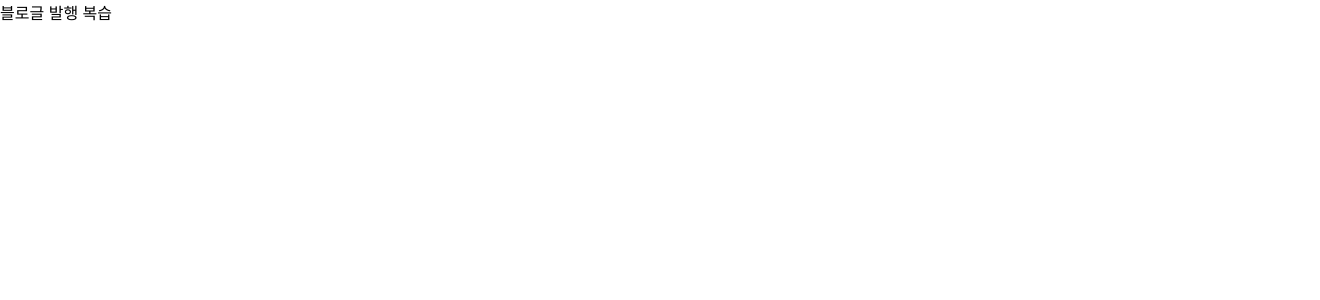
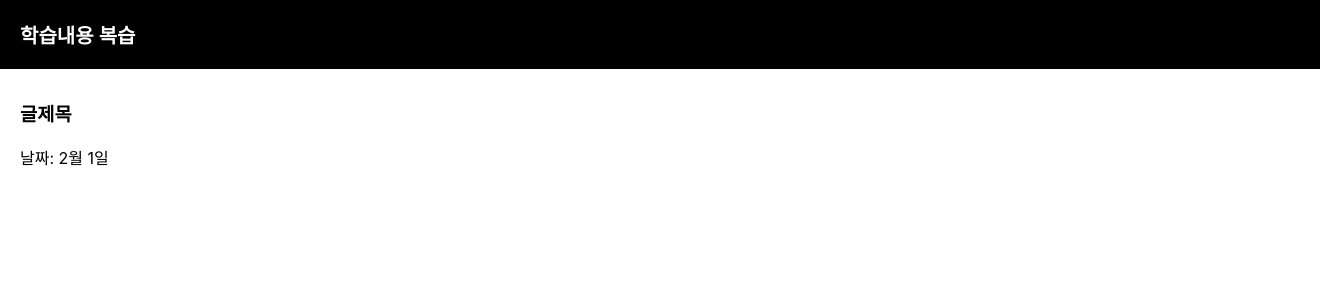
Before and after one commit to swoosh0723/egg, a React (Create React App) app: page / in a window 1280 px wide. Shown: the top 300 px of the page, 1320 px wide, since content can reach past the window. Built offline with nearby package versions, Linux system fonts and the light colour scheme.

Commit message:
[STUDY-20210209] components 생성

```diff
--- a/src/App.js
+++ b/src/App.js
@@ -9,102 +9,25 @@ function App() {
 
   return (
     <div className="App">
-      블로글 발행 복습
-
+      <div className="black-nav">학습내용 복습</div>
+      <div className="list">
+        <ListItem></ListItem>
+      </div>
     </div>
   );
+
 }
+
+// components명은 반드시 대문자
+function ListItem() {
+  return (
+    <>
+      <div className="listItem">
+        <h3>글제목</h3>
+        <p>날짜: 2월 1일</p>
+      </div>
+    </>
+  )
+}
+
 export default App;
-
-/*
-// 220124 //
-react 가장 큰 장점
-데이터 바인딩이 쉽다
-데이터 바인딩이란?
-api로 넘어오는 데이터를 변수로 넣는다.
-변수 이미지 함수 스타일 등등 .... 쉽게 넣을 수 있다
-style은 중괄호 object 형식으로
-*/
-
-/*
-// 220125 //
-데이터는
-1. 변수에 넣거나
-2. state에 넣거나
-
-state는
-1. 변수대신 사용하는 데이터 저장공간
-2. useState()를 이용해 만들어야함
-  2-1. [데이터, 데이터 변경]
-
-state의 장점
-웹이 App처럼 동작하게 만들고 싶어서
-state는 변경되면 HTML이 자동으로 재렌더링 됩니다
-그냥 변수로 데이토 만들고 사용하면 새로고침을 해야함
-!!새로고침없이 스무스하게 만들고싶다!!! useState
-자주 바뀌는, 중요한 데이터는 변수 말고 state로 저장해서 사용
-*/
-
-
-/*
-// 220127 //
-아래처럼은 사용 못한다.
-return (
-  <div>
-  </div>
-  <div>
-  </div>
-)
-
-HTML 한단어로 줄여서 쓸 수 있는 방법: 리액트의 component 문법
-*Component 유의사항*
-1. 이름은 대괄호
-2. return() 안에 있는건 태그하나로 묶어야함
-  2-1. 아니면 의미없는 div를 쓰기 싫으시면 <> </> 이걸로 묶음
-
-어떤것을 Component로 만드는게 좋을까
-- 반복출현하는 UI
-- 자주 변경되는 HTML UIemf
-  - 성능적으로 이점이 있다
-
-Compoent 많이 만들면 단점
-- state 사용시 복잡해짐
-
-필요한것을 적절히 Component 시켜야한다
-*/
-
-
-
-/*
-  예전의 react 문법
-  알아두는 이유
-  예전 react 수정할때가 있다.
-
-  1. state저장할 땐 constructor() 안에 this.state 라는 변수에 전부 보관하셔야합니다.
-  2. 그리고 꺼내쓸 때는 this.state.state명 이렇게 쓰시면 됩니다.
-*/
-
-class Profile extends React.Component {
-  constructor() {
-    super();
-    this.state = { name: 'kim', age: 30 }
-  }
-
-  changeName = () => {
-    this.setState({ name: 'park' })
-  }
-
-  render() {
-    return (
-      <div>
-        <h3>프로필</h3>
-        <p>저는 {this.state.name} 입니다.</p>
-        <button
-          onClick={this.changeName}
-        >
-          프로필 변경
-        </button>
-      </div>
-    )
-  }
-}
```
